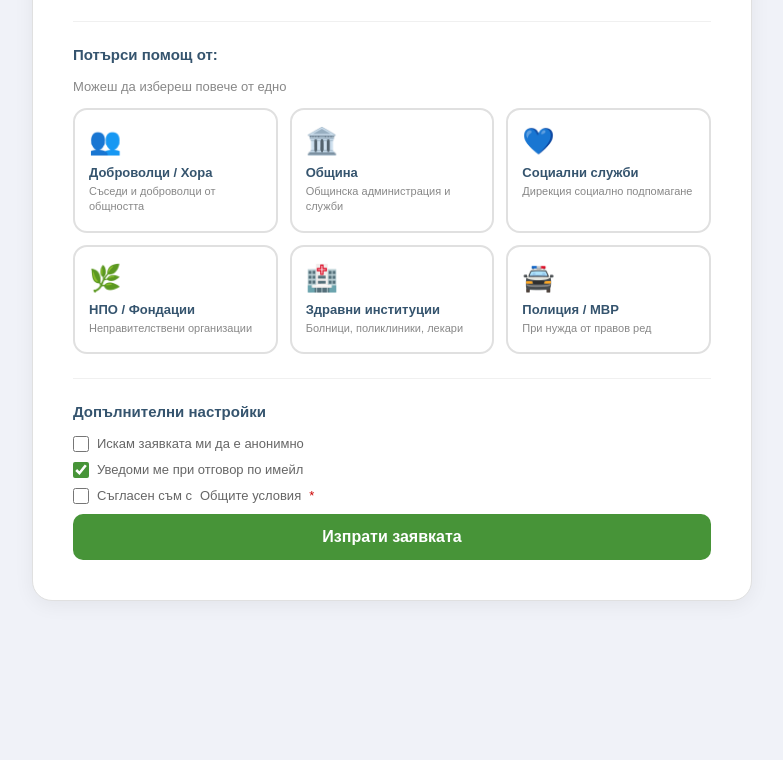
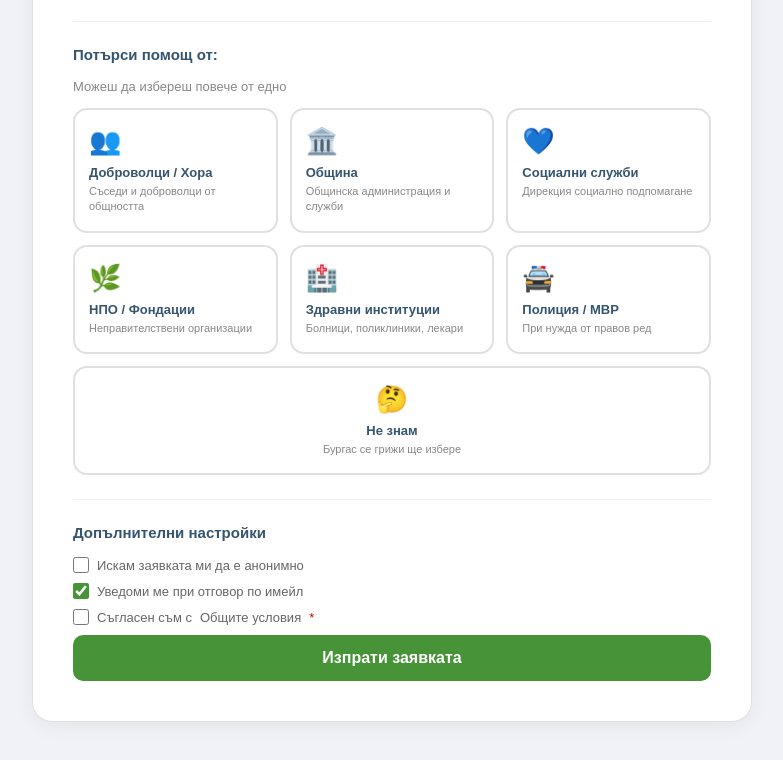
Before and after one commit to ysantonyance/BurgasCenter, a website built with webpack: page request.html in a window 1280 px wide. Shown: the part 1312-2072 px from the top of the page, without its empty margins (248-1031 px from the left). Before the commit the page ends 1973 px from the top, so only its background shows below. Built offline with nearby package versions, Linux system fonts and the light colour scheme.

Commit message:
Update request.html

```diff
--- a/request.html
+++ b/request.html
@@ -173,6 +173,14 @@
             <div class="solver-check">✓</div>
           </label>
 
+          <label class="solver-card" id="solver-idk">
+            <input type="checkbox" name="solver" value="social" onchange="toggleSolver(this)">
+            <div class="solver-icon"> 🤔</div>
+            <div class="solver-title">Не знам</div>
+            <div class="solver-desc">Бургас се грижи ще избере</div>
+            <div class="solver-check">✓</div>
+          </label>
+
         </div>
 
         <div id="solverWarning" class="warning-box" style="display:none;">
```
